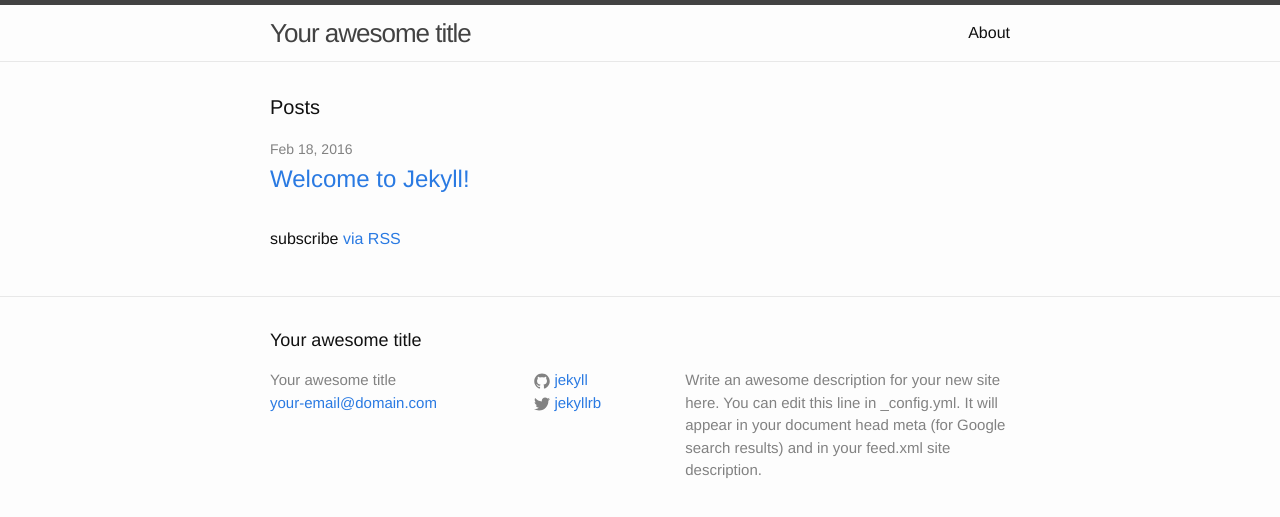
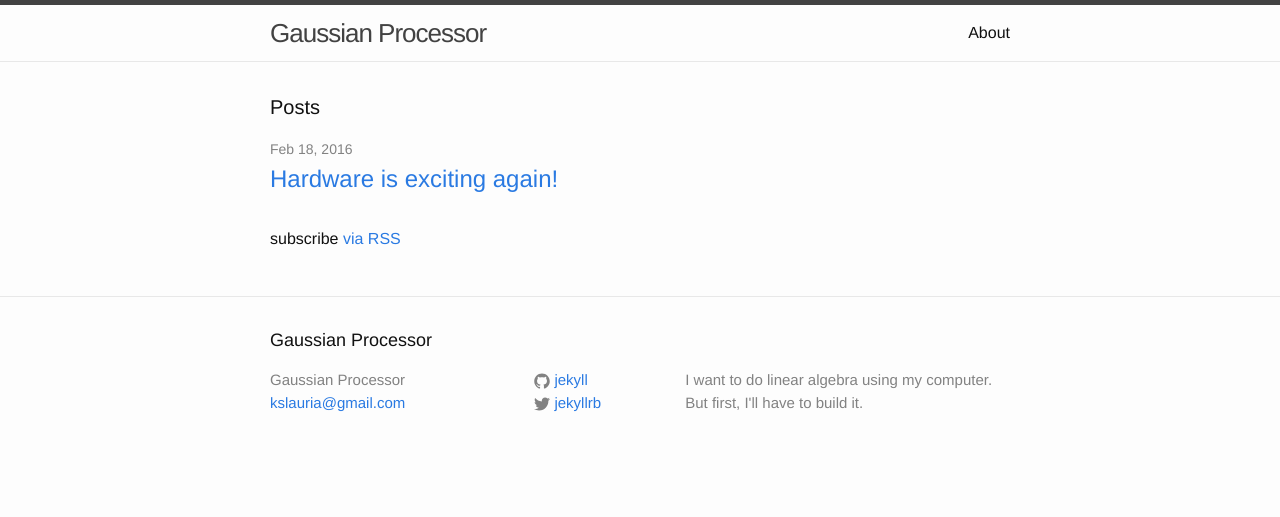
Before and after one commit to kshitijl/kshitijl.github.io, a Jekyll site: the page built from index.html, in a window 1280 px wide. Shown: the top 517 px of the page. Built offline with Jekyll 4.4.1, drawn with Linux system fonts in a browser that asks for light colours.

Commit message:
First post\!

```diff
--- a/_config.yml
+++ b/_config.yml
@@ -6,12 +6,11 @@
 # 'jekyll serve'. If you change this file, please restart the server process.
 
 # Site settings
-title: Your awesome title
-email: your-email@domain.com
+title: Gaussian Processor
+email: kslauria@gmail.com
 description: > # this means to ignore newlines until "baseurl:"
-  Write an awesome description for your new site here. You can edit this
-  line in _config.yml. It will appear in your document head meta (for
-  Google search results) and in your feed.xml site description.
+  I want to do linear algebra using my computer. But first, I'll have
+  to build it.
 baseurl: "" # the subpath of your site, e.g. /blog
 url: "http://yourdomain.com" # the base hostname & protocol for your site
 twitter_username: jekyllrb
```
Also changed, not shown: _posts/2016-02-18-intro.markdown (added, +28 -0 lines), _posts/2016-02-18-welcome-to-jekyll.markdown (deleted, +0 -25 lines).
